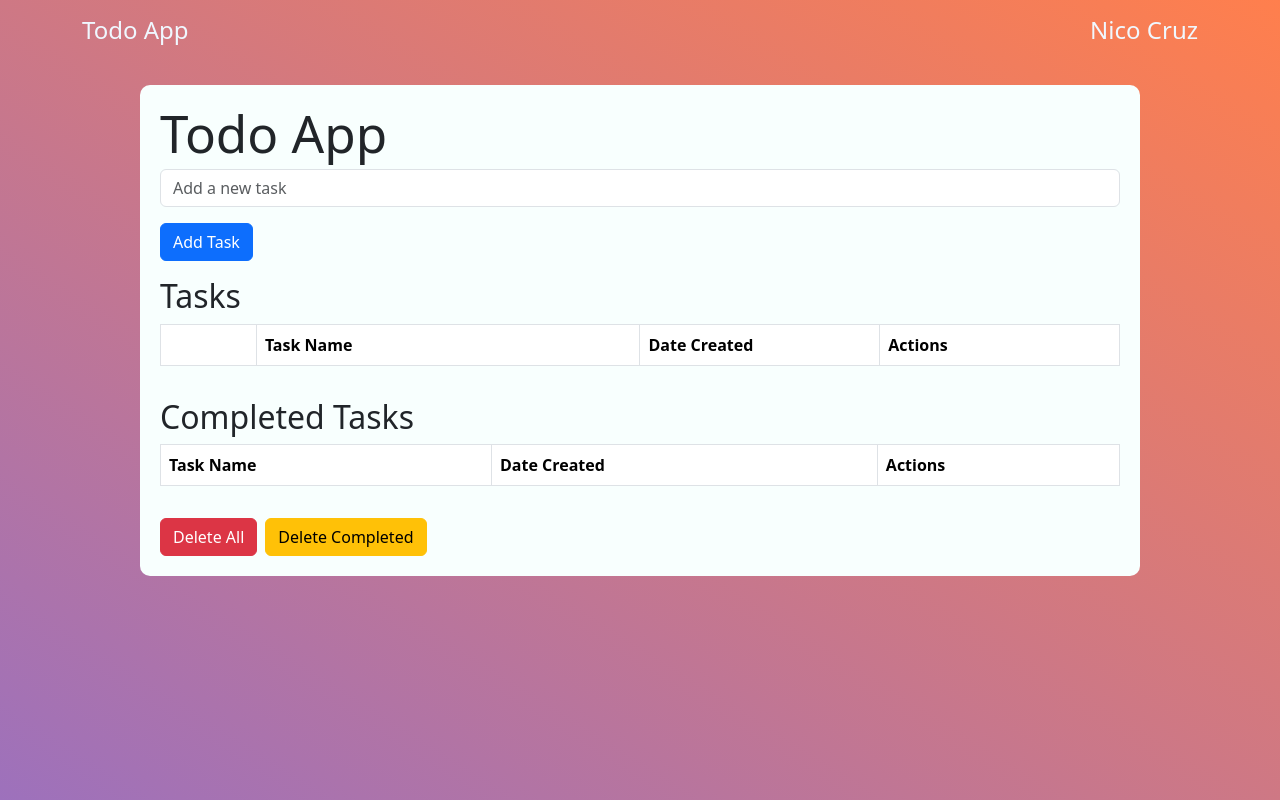
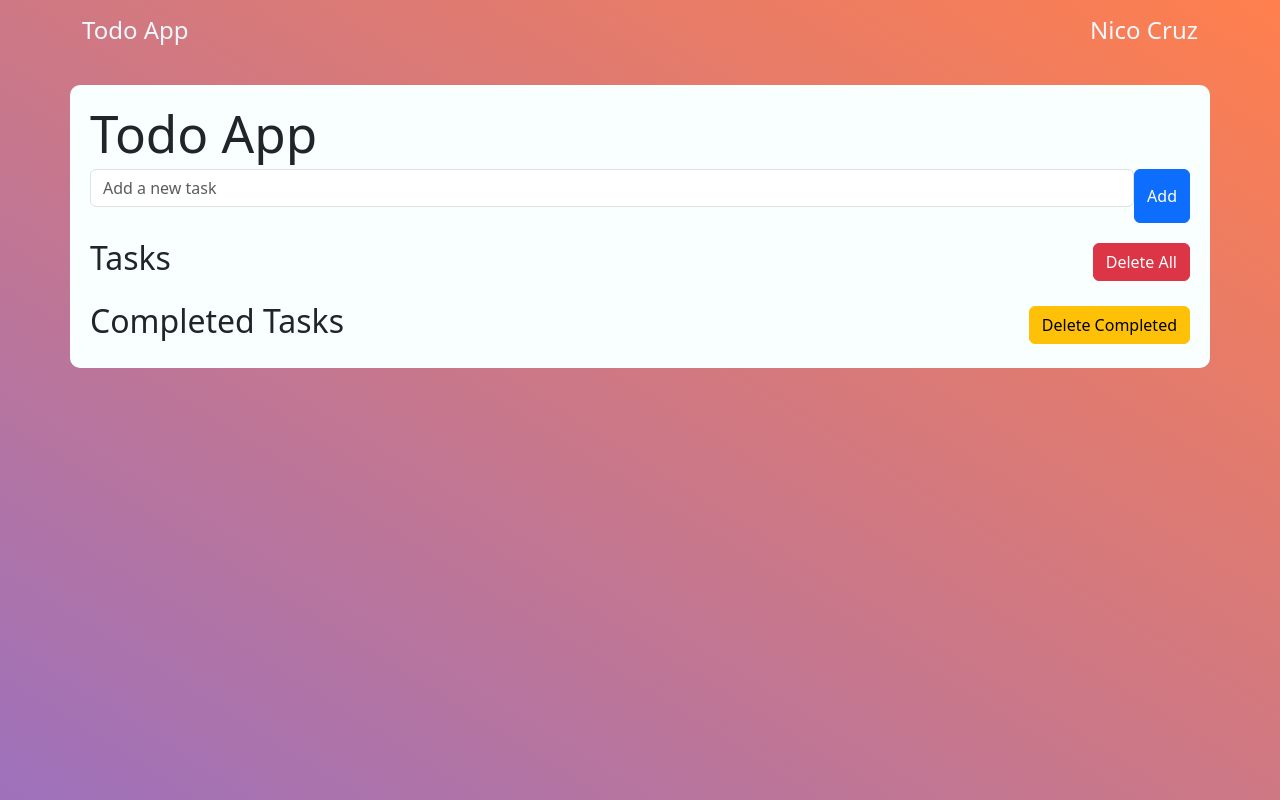
Before and after one commit to Nickz1015/TodoAppList, a React (Vite) app: page / in a window 1280 px wide. Built offline with nearby package versions, Linux system fonts and the light colour scheme.

Commit message:
some design added

```diff
--- a/package.json
+++ b/package.json
@@ -13,6 +13,7 @@
     "bootstrap": "^5.3.2",
     "react": "^18.2.0",
     "react-bootstrap": "^2.10.0",
+    "react-calendar": "^4.8.0",
     "react-dom": "^18.2.0",
     "react-router-dom": "^6.22.0"
   },
--- a/src/App.css
+++ b/src/App.css
@@ -14,6 +14,7 @@ body {
 } */
 main {
   background: linear-gradient(to bottom left, #FF7F4D, #9D71BC);
+  background-attachment: fixed;
   display: flex;
   flex-direction: column;
   align-items: center;
@@ -35,3 +36,7 @@ main {
 h4{
   color: aliceblue;
 }
+
+.grid{
+  background-color: #9D71BC;
+}
--- a/src/TodoApp.jsx
+++ b/src/TodoApp.jsx
@@ -1,6 +1,6 @@
 // src/App.js
 import React, { useState, useEffect } from 'react';
-import { Button, Container, Form, Table, Modal } from 'react-bootstrap';
+import { Button, Container, Form, ListGroup, Modal } from 'react-bootstrap';
 import Navbar from 'react-bootstrap/Navbar';
 import 'bootstrap/dist/css/bootstrap.min.css';
 import './App.css';
@@ -26,7 +26,8 @@ const TodoApp = () => {
     localStorage.setItem('completedTasks', JSON.stringify(completedTasks));
   }, [completedTasks]);
 
-  const addTask = () => {
+  const addTask = (e) => {
+    e.preventDefault(); // Prevent default form submission behavior
     if (newTask.trim() !== '') {
       const newTaskObj = { text: newTask, completed: false, date: new Date().toLocaleString() };
       setTasks([...tasks, newTaskObj]);
@@ -121,87 +122,113 @@ const TodoApp = () => {
           backgroundColor: "#F8FFFE",
           padding: '20px',
           borderRadius: '10px',
-          width: '1000px',
+          width: '100%',
         }}
       >
         <h1>Todo App</h1>
-        <Form>
-          <Form.Group className="mb-3">
+        <Form className="d-flex">
+          <Form.Group className="mb-3 flex-grow-1">
             <Form.Control
               type="text"
               placeholder="Add a new task"
               value={newTask}
               onChange={(e) => setNewTask(e.target.value)}
+              onKeyDown={(e) => e.key === 'Enter' && addTask(e)}
             />
           </Form.Group>
-          <Button variant="primary" onClick={addTask}>
-            Add Task
+          <Button variant="primary" onClick={addTask} className="ml-2">
+            Add
           </Button>
         </Form>
+
+        <div className="d-flex justify-content-between align-items-center">
           <h2 className="mt-3">Tasks</h2>
-        <Table striped bordered hover responsive>
-          <thead>
-            <tr>
-              <th style={{ width: '10%'}}></th>
-              <th style={{ width: '40%'}} >Task Name</th>
-              <th style={{ width: '25%' }}>Date Created</th>
-              <th style={{ width: '25%' }}>Actions</th>
-            </tr>
-          </thead>
-          <tbody>
+          <Button variant="danger" className="mt-3" onClick={deleteAll}>
+            Delete All
+          </Button>
+        </div>
+
+        <ListGroup>
           {tasks.map((task, index) => (
-              <tr key={index} className={task.completed ? 'text-decoration-line-through' : ''}>
-                <td>
+            <ListGroup.Item
+              key={index}
+              className={`d-flex justify-content-between align-items-center ${
+                task.completed ? 'text-decoration-line-through' : ''
+              }`}
+            >
+              <div className="d-flex align-items-center">
                 <Form.Check
                   type="checkbox"
                   id={`checkbox-${index}`}
                   checked={task.completed}
                   onChange={() => toggleTaskCompletion(index)}
+                  className="mr-2"
+                  style={{ marginRight: '15px' }}
                 />
-                </td>
-                <td>{task.text}</td>
-                <td>{task.date}</td>
-                <td>
-                  <Button variant="outline-warning" size="sm" onClick={() => openEditModal(index)}>
+                <span>{task.text}</span>
+              </div>
+              <div className="d-flex flex-column align-items-end">
+                <span style={{ marginBottom: '5px' }}>{task.date}</span>
+                <div>
+                  <Button
+                    variant="outline-warning"
+                    size="sm"
+                    onClick={() => openEditModal(index)}
+                    className="mr-2"
+                    style={{ marginRight: '15px' }}
+                  >
                     Edit
                   </Button>
                   <Button variant="outline-danger" size="sm" onClick={() => deleteTask(index)}>
                     Delete
                   </Button>
-                </td>
-              </tr>
+                </div>
+              </div>
+            </ListGroup.Item>
           ))}
-          </tbody>
-        </Table>
+        </ListGroup>
+
+        <div className="d-flex justify-content-between align-items-center">
           <h2 className="mt-3">Completed Tasks</h2>
-        <Table striped bordered hover responsive>
-          <thead>
-            <tr>
-              <th>Task Name</th>
-              <th>Date Created</th>
-              <th>Actions</th>
-            </tr>
-          </thead>
-          <tbody>
+          <Button variant="warning" className="mt-3 ms-2" onClick={deleteAllCompleted}>
+            Delete Completed
+          </Button>
+        </div>
+
+        <ListGroup>
           {completedTasks.map((task, index) => (
-              <tr key={index} className="text-decoration-line-through">
-                <td>{task.text}</td>
-                <td>{task.date}</td>
-                <td>
+            <ListGroup.Item key={index} className="text-decoration-line-through">
+              <div className="d-flex justify-content-between align-items-center">
+                <span>{task.text}</span>
                 <Button variant="outline-danger" size="sm" onClick={() => deleteCompletedTask(index)}>
                   Delete
                 </Button>
-                </td>
-              </tr>
+              </div>
+            </ListGroup.Item>
           ))}
-          </tbody>
-        </Table>
-        <Button variant="danger" className="mt-3" onClick={deleteAll}>
-          Delete All
+        </ListGroup>
+
+        {/* Edit Modal */}
+        <Modal show={showModal} onHide={closeEditModal} centered>
+          <Modal.Header closeButton>
+            <Modal.Title>Edit Task</Modal.Title>
+          </Modal.Header>
+          <Modal.Body>
+            <Form.Control
+              type="text"
+              value={editText}
+              onChange={(e) => setEditText(e.target.value)}
+            />
+          </Modal.Body>
+          <Modal.Footer>
+            <Button variant="secondary" onClick={closeEditModal}>
+              Close
             </Button>
-        <Button variant="warning" className="mt-3 ms-2" onClick={deleteAllCompleted}>
-          Delete Completed
+            <Button variant="primary" onClick={saveEdit}>
+              Save Changes
             </Button>
+          </Modal.Footer>
+        </Modal>
       </Container>
 
       {/* Edit Modal */}
```
Also changed, not shown: 1 other file (tests, documents, lock files or other folders). Lines whose indentation alone changed are shown as unchanged.
